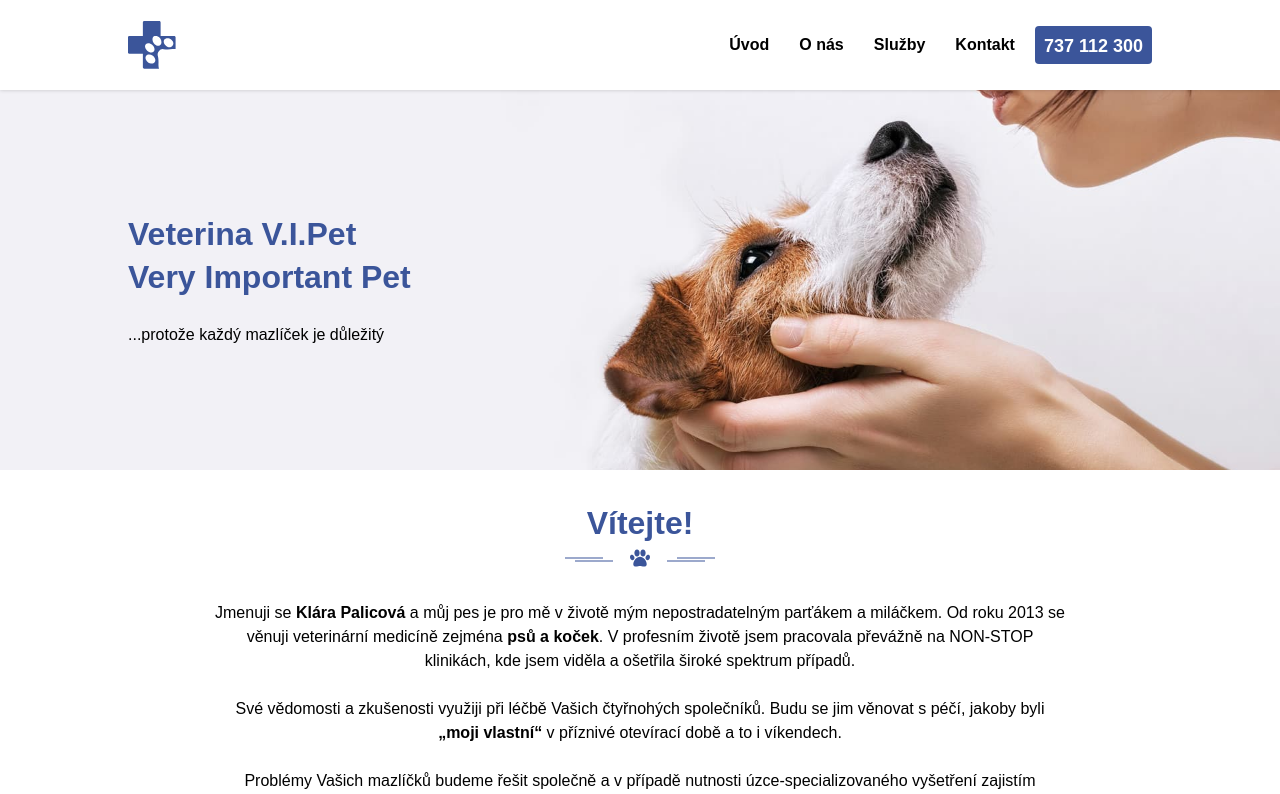
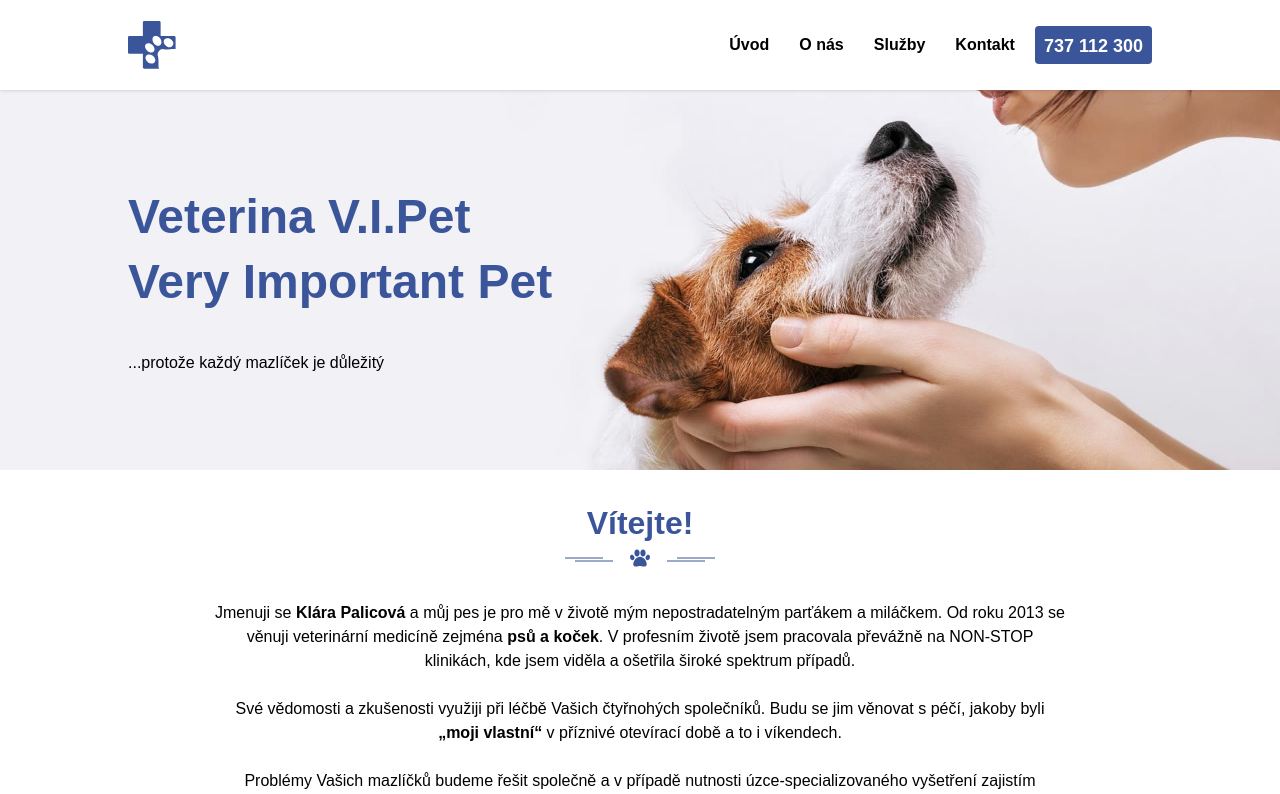
Before and after one commit to viktordanko/veterina-uvoz, a Next.js app: page / in a window 1280 px wide. Shown: the top 794 px of the page. Built offline with nearby package versions, Linux system fonts and the light colour scheme.

Commit message:
Fix missing h1

```diff
--- a/components/Intro.js
+++ b/components/Intro.js
@@ -6,11 +6,11 @@ export const Intro = () => {
       <div className="b-intro__inner">
         <RowMain>
           <div className="b-intro__content">
-            <h2>
+            <h1>
               Veterina V.I.Pet
               <br />
               Very Important Pet
-            </h2>
+            </h1>
             <p>...protože každý mazlíček je důležitý</p>
           </div>
         </RowMain>
```
